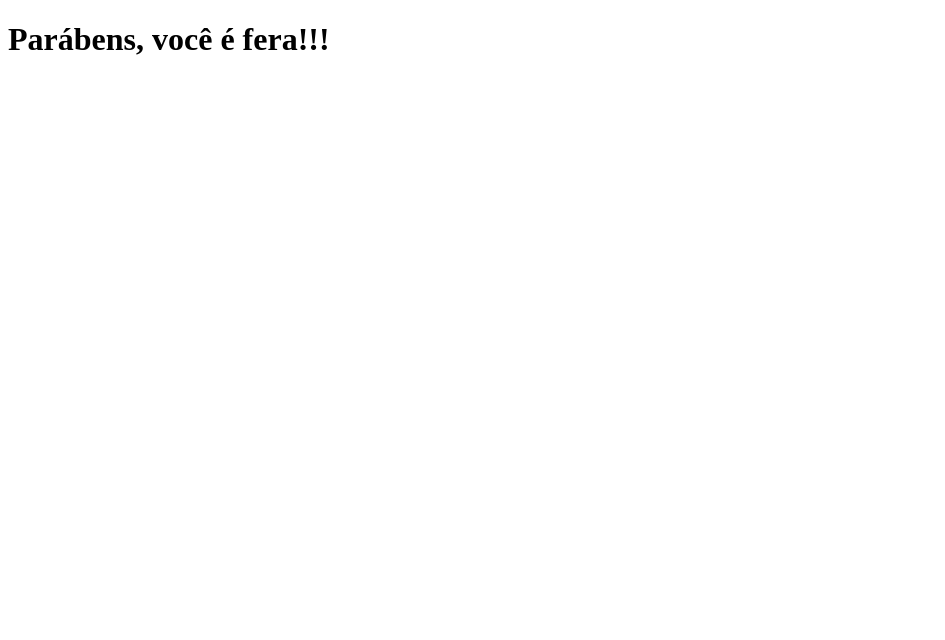
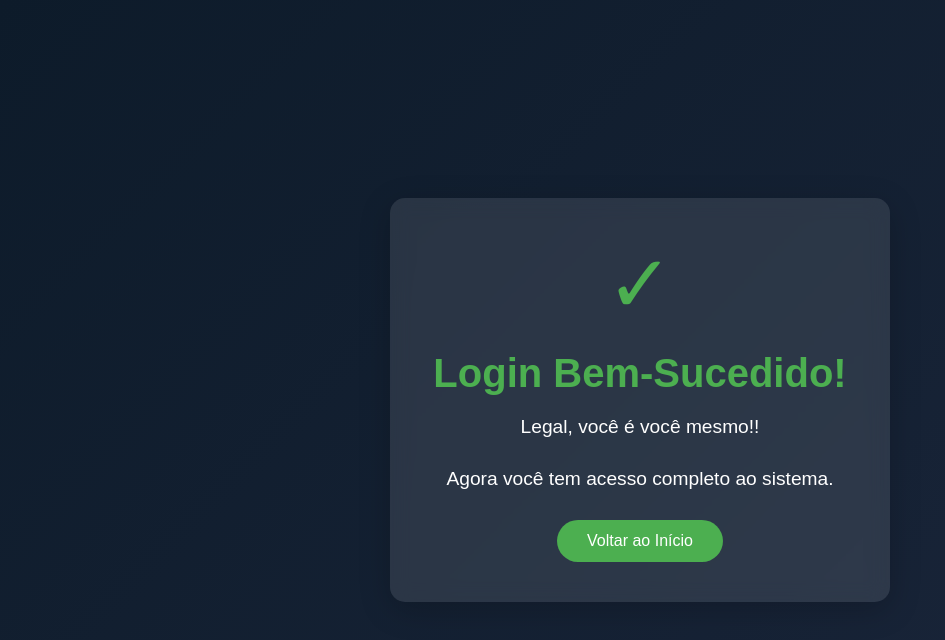
Before and after one commit to Zoldyako/ex01-ci-cd, a plain HTML site: page mensagem-sucesso.html in a window 1280 px wide. Shown: the whole page, without its empty margins (0-945 px from the left). Drawn offline with Linux system fonts and the light colour scheme.

Commit message:
redirecionamentov2.0 - Espero não precisar mais mexer nesse codigo

```diff
--- a/mensagem-sucesso.html
+++ b/mensagem-sucesso.html
@@ -1,21 +1,103 @@
 <!DOCTYPE html>
-<html lang="pt-br">
+<html lang="pt-BR">
 <head>
   <meta charset="UTF-8">
   <meta name="viewport" content="width=device-width, initial-scale=1.0">
-    <title>Congratulations!!!</title>
+  <title>Sucesso no Login</title>
   <style>
-        head{
+    * {
+      margin: 0;
+      padding: 0;
+      box-sizing: border-box;
+      font-family: 'Arial', sans-serif;
+    }
+
+    body {
+      background: linear-gradient(135deg, #0d1b2a, #1b263b);
+      height: 100vh;
       display: flex;
       justify-content: center;
-            color: pink;
-            font-size: 48px;
-            font-weight: 700px;
-            font-family: Helvetica;
+      align-items: center;
+      color: white;
+      text-align: center;
+    }
+
+    .success-container {
+      background: rgba(255, 255, 255, 0.1);
+      backdrop-filter: blur(10px);
+      padding: 40px;
+      border-radius: 15px;
+      box-shadow: 0 8px 32px rgba(0, 0, 0, 0.2);
+      max-width: 500px;
+      width: 90%;
+      animation: fadeIn 0.5s ease-out;
+    }
+
+    h1 {
+      font-size: 2.5rem;
+      margin-bottom: 20px;
+      color: #4CAF50;
+    }
+
+    p {
+      font-size: 1.2rem;
+      margin-bottom: 30px;
+    }
+
+    .icon {
+      font-size: 5rem;
+      margin-bottom: 20px;
+      color: #4CAF50;
+    }
+
+    .btn {
+      background: #4CAF50;
+      color: white;
+      border: none;
+      padding: 12px 30px;
+      border-radius: 50px;
+      font-size: 1rem;
+      cursor: pointer;
+      transition: all 0.3s;
+      text-decoration: none;
+      display: inline-block;
+    }
+
+    .btn:hover {
+      background: #45a049;
+      transform: translateY(-3px);
+      box-shadow: 0 5px 15px rgba(0, 0, 0, 0.3);
+    }
+
+    @keyframes fadeIn {
+      from { opacity: 0; transform: translateY(20px); }
+      to { opacity: 1; transform: translateY(0); }
     }
   </style>
 </head>
 <body>
-    <head><h1>Parábens, você é fera!!!</h1></head><br>
+  <div class="success-container">
+    <div class="icon">✓</div>
+    <h1>Login Bem-Sucedido!</h1>
+    <p>Legal, você é você mesmo!!</p>
+    <p>Agora você tem acesso completo ao sistema.</p>
+    <a href="index.html" class="btn">Voltar ao Início</a>
+  </div>
+
+  <script>
+    // Adiciona um pequeno efeito de confetti após 1 segundo
+    setTimeout(() => {
+      const confettiSettings = {
+        particleCount: 100,
+        spread: 70,
+        origin: { y: 0.6 }
+      };
+
+      // Verifica se a biblioteca está disponível (opcional)
+      if (window.confetti) {
+        confetti(confettiSettings);
+      }
+    }, 1000);
+  </script>
 </body>
 </html>
```
Lines whose indentation alone changed are shown as unchanged.
